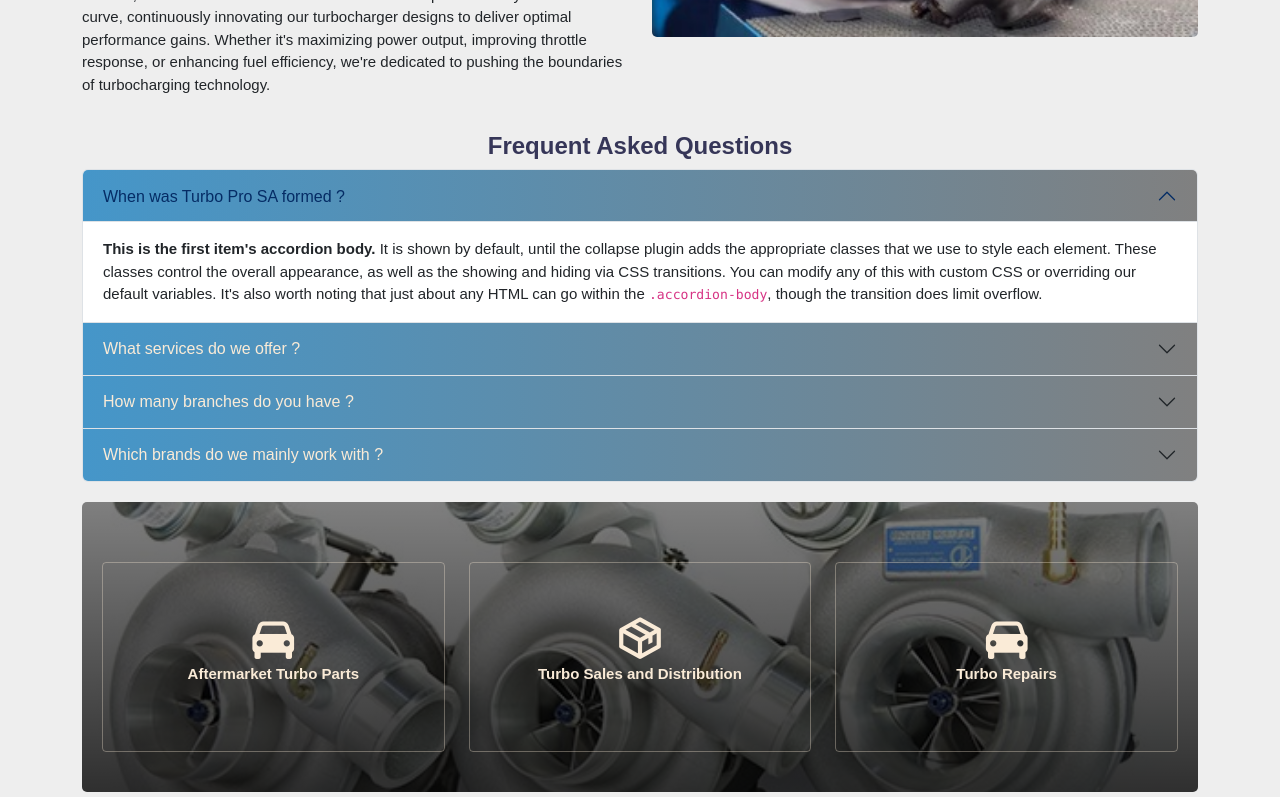
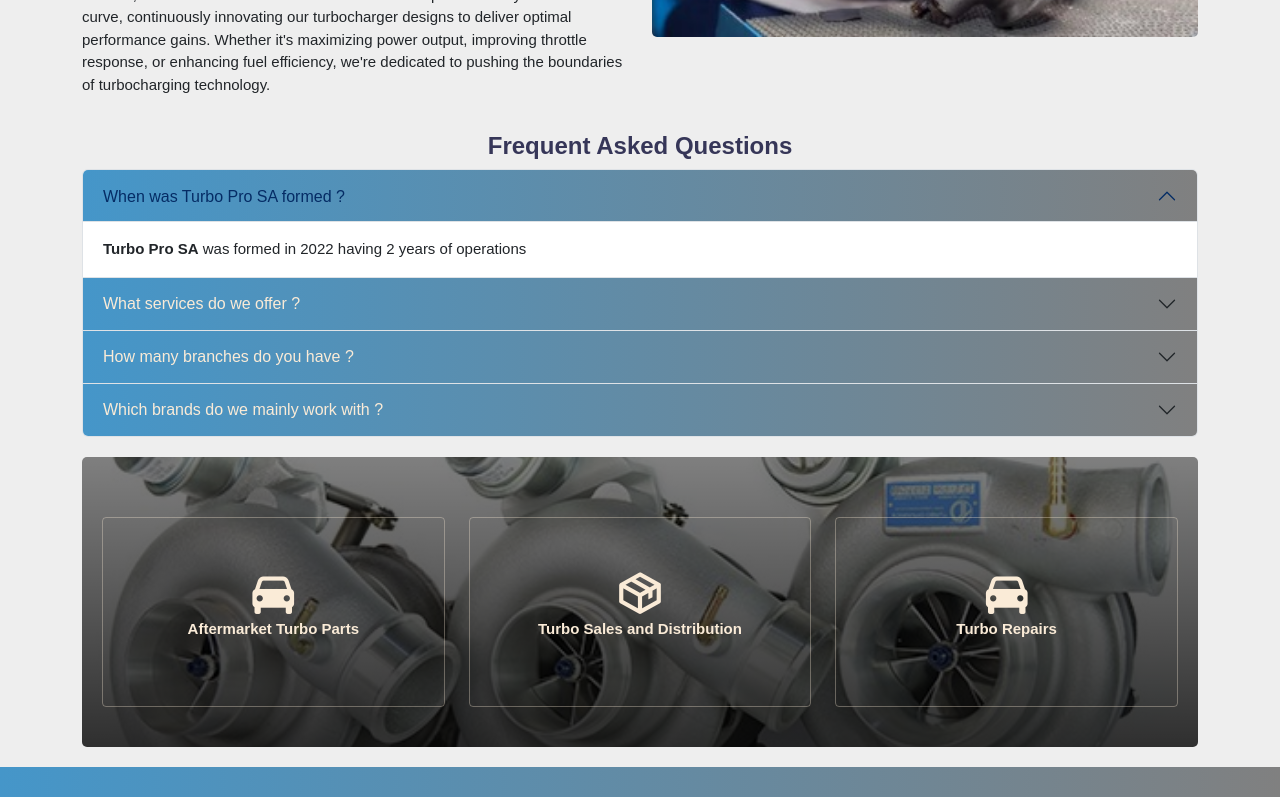
Before and after one commit to ManGeelato/turbo, a React (Vite) app: page /about in a window 1280 px wide. Shown: the part 987-1784 px from the top of the page. Built offline with nearby package versions, Linux system fonts and the light colour scheme.

Commit message:
final commit

```diff
--- a/src/components/header/Navbar.jsx
+++ b/src/components/header/Navbar.jsx
@@ -1,7 +1,6 @@
 import React from "react";
 import "./Navbar.css";
 import { useNavigate, Link } from "react-router-dom";
-import Logo from "../../assets/logo.jpg";
 
 function Navbar() {
   const navigate = useNavigate();
@@ -9,7 +8,6 @@
     <nav class="navbar navbar-expand-lg">
       <div class="container-fluid">
         <Link to="/" className="navbar-brand">
-          {/* <img src={Logo} id="logoPicture" /> */}
           <p>Turbo Pro SA</p>
         </Link>
         <button
@@ -89,11 +87,13 @@
           </ul>
           <div id="navBtn">
             <div id="navIcons">
-              <i class="bx bxl-facebook"></i>
-              <i class="bx bxl-instagram"></i>
-              <i class="bx bxl-twitter"></i>
+                <a href="https://www.facebook.com/profile.php?id=100093834465332" target="_blank">
+                  <i class="bx bxl-facebook"></i>
+                </a>
             </div>
-            <button type="submit">Contact Us</button>
+            <Link to={'/contact'}>
+              <button type="submit"> Contact Us</button>
+            </Link>
           </div>
         </div>
       </div>
--- a/src/pages/about/About.jsx
+++ b/src/pages/about/About.jsx
@@ -58,15 +58,7 @@
                 data-bs-parent="#accordionExample"
               >
                 <div class="accordion-body">
-                  <strong>This is the first item's accordion body.</strong> It
-                  is shown by default, until the collapse plugin adds the
-                  appropriate classes that we use to style each element. These
-                  classes control the overall appearance, as well as the showing
-                  and hiding via CSS transitions. You can modify any of this
-                  with custom CSS or overriding our default variables. It's also
-                  worth noting that just about any HTML can go within the{" "}
-                  <code>.accordion-body</code>, though the transition does limit
-                  overflow.
+                  <strong>Turbo Pro SA</strong> was formed in 2022{" "} having 2 years of operations
                 </div>
               </div>
             </div>
@@ -89,15 +81,7 @@
                 data-bs-parent="#accordionExample"
               >
                 <div class="accordion-body">
-                  <strong>This is the second item's accordion body.</strong> It
-                  is hidden by default, until the collapse plugin adds the
-                  appropriate classes that we use to style each element. These
-                  classes control the overall appearance, as well as the showing
-                  and hiding via CSS transitions. You can modify any of this
-                  with custom CSS or overriding our default variables. It's also
-                  worth noting that just about any HTML can go within the{" "}
-                  <code>.accordion-body</code>, though the transition does limit
-                  overflow.
+                  <strong>Turbo Pro SA</strong>  offers services mainly sales of Aftermarket Turbos, Turbo Repairs and Distribution{" "}
                 </div>
               </div>
             </div>
@@ -120,15 +104,7 @@
                 data-bs-parent="#accordionExample"
               >
                 <div class="accordion-body">
-                  <strong>This is the third item's accordion body.</strong> It
-                  is hidden by default, until the collapse plugin adds the
-                  appropriate classes that we use to style each element. These
-                  classes control the overall appearance, as well as the showing
-                  and hiding via CSS transitions. You can modify any of this
-                  with custom CSS or overriding our default variables. It's also
-                  worth noting that just about any HTML can go within the{" "}
-                  <code>.accordion-body</code>, though the transition does limit
-                  overflow.
+                  We're based in Edenvale. Follow our map within this website to see our direct location:
                 </div>
               </div>
             </div>
@@ -151,15 +127,7 @@
                 data-bs-parent="#accordionExample"
               >
                 <div class="accordion-body">
-                  <strong>This is the third item's accordion body.</strong> It
-                  is hidden by default, until the collapse plugin adds the
-                  appropriate classes that we use to style each element. These
-                  classes control the overall appearance, as well as the showing
-                  and hiding via CSS transitions. You can modify any of this
-                  with custom CSS or overriding our default variables. It's also
-                  worth noting that just about any HTML can go within the{" "}
-                  <code>.accordion-body</code>, though the transition does limit
-                  overflow.
+                  We work with most common brands however we specialize with <strong> BMW, Mazda, (VW) Volkswagen and Mercedes Benz</strong>
                 </div>
               </div>
             </div>
```
